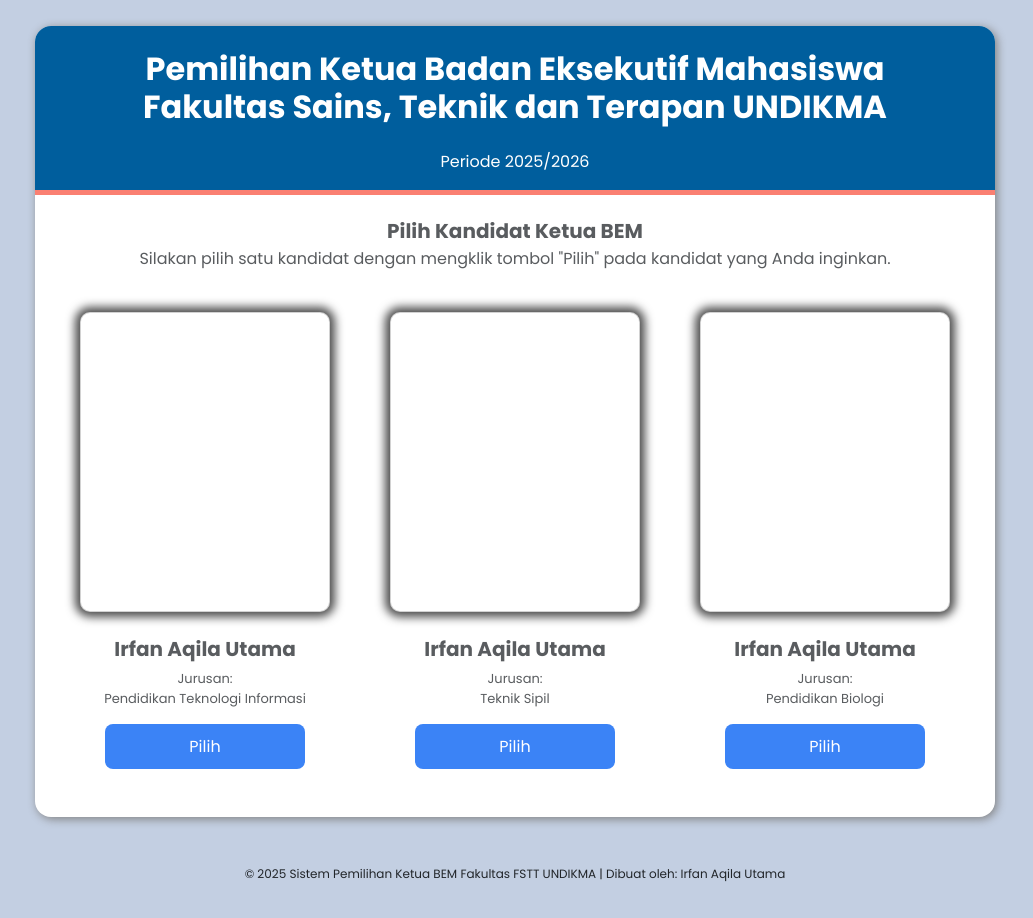
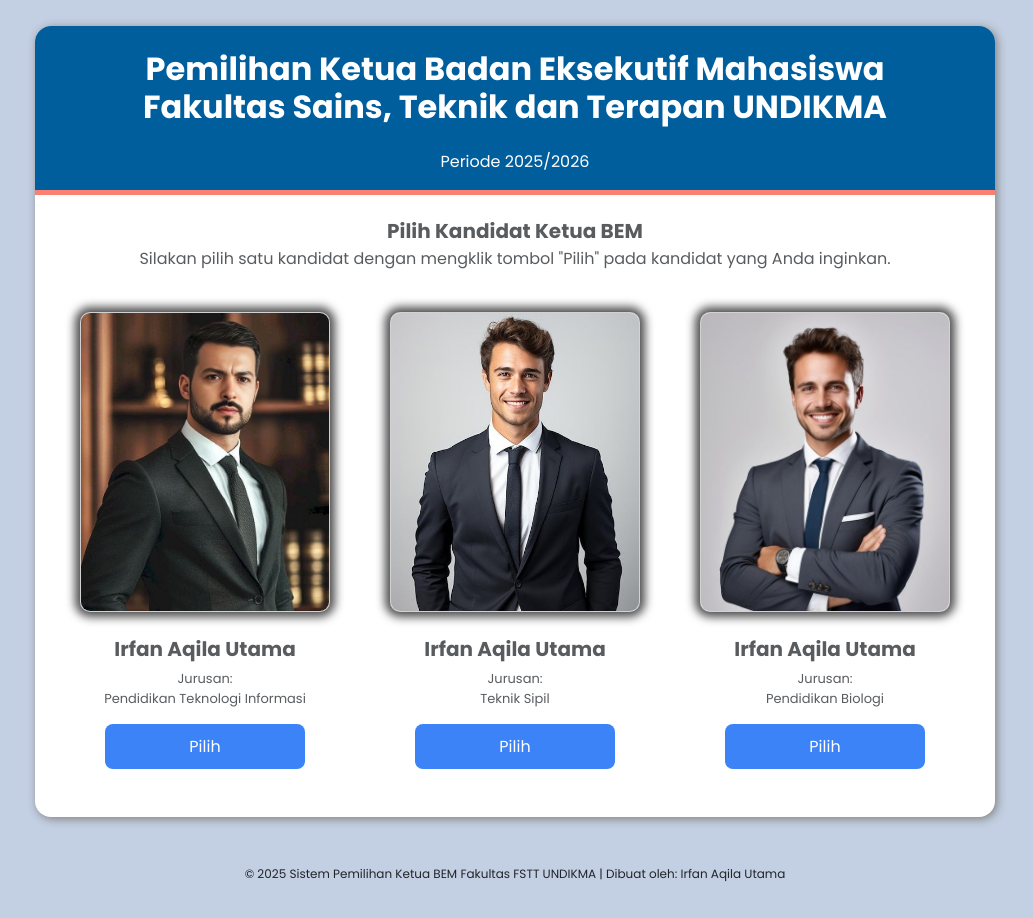
Before and after one commit to IrfanAqila31/login-voting, a plain HTML site: page voting.html in a window 1280 px wide. Shown: the whole page, without its empty margins (125-1158 px from the left). Drawn offline with nearby package versions, Linux system fonts and the light colour scheme.

Commit message:
Update voting.html

```diff
--- a/voting.html
+++ b/voting.html
@@ -32,7 +32,7 @@
           <div class="card-btn">
             <div class="card">
               <div class="first-content">
-                <img src="IMG/formal1.jpg" alt="" width="300 " class="img1" />
+                <img src="formal1.jpg" alt="" width="300 " class="img1" />
               </div>
               <div class="second-content">
                 <div class="visi_misi mt-4 mb-4">
@@ -64,7 +64,7 @@
           <div class="card-btn">
             <div class="card">
               <div class="first-content">
-                <img src="IMG/forma;2.jpg" alt="" width="250" />
+                <img src="forma;2.jpg" alt="" width="250" />
               </div>
               <div class="second-content">
                 <div class="visi_misi mt-4 mb-4">
@@ -96,7 +96,7 @@
           <div class="card-btn3">
             <div class="card">
               <div class="first-content">
-                <img src="IMG/formal3.jpg" alt="" width="300" />
+                <img src="formal3.jpg" alt="" width="300" />
               </div>
               <div class="second-content">
                 <div class="visi_misi mt-4 mb-4">
```
